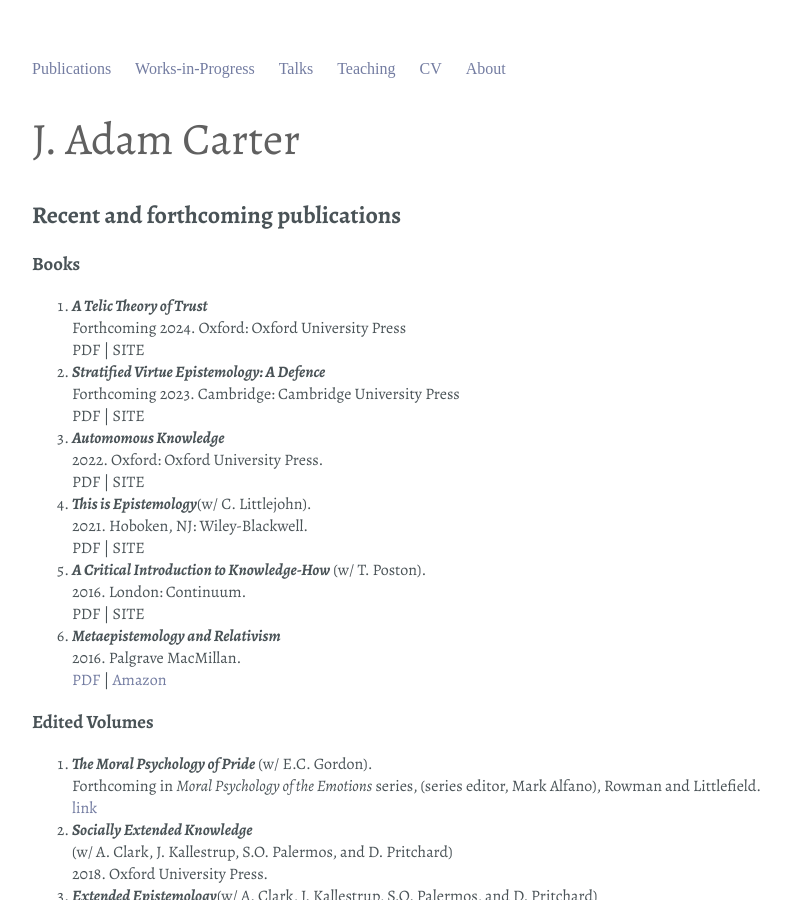
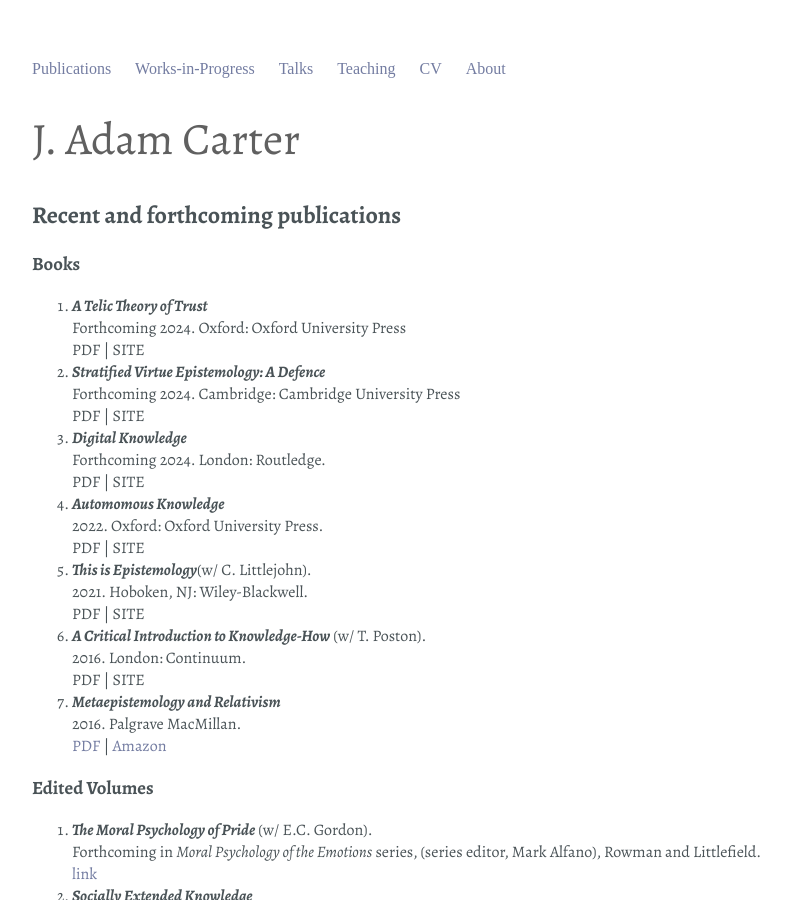
Before and after one commit to jadamcarter/jadamcarter.github.io, a Jekyll site: the page built from index.html, in a window 1280 px wide and 900 px high. Shown: the whole window, without its empty margins (160-951 px from the left). Built offline with Jekyll 4.4.1, drawn with Linux system fonts in a browser that asks for light colours; some web fonts are replaced.

Commit message:
digitalk

```diff
--- a/index.html
+++ b/index.html
@@ -13,8 +13,12 @@ Forthcoming 2024. Oxford: Oxford University Press<br/>
 PDF | SITE </li>
 
 <li><strong><em>Stratified Virtue Epistemology: A Defence</em></strong><br/>
-Forthcoming 2023. Cambridge: Cambridge University Press<br/>
+Forthcoming 2024. Cambridge: Cambridge University Press<br/>
 PDF | SITE </li>
+
+<li><strong><em>Digital Knowledge</em></strong><br/>
+Forthcoming 2024. London: Routledge.<br/>
+PDF | <a href="https://www.routledge.com/Digital-Knowledge-A-Philosophical-Investigation/Carter/p/book/9780367566913"></a>SITE </li>
 
 <li><strong><em>Automomous Knowledge</em></strong><br/>
 2022. Oxford: Oxford University Press.<br/>
```
